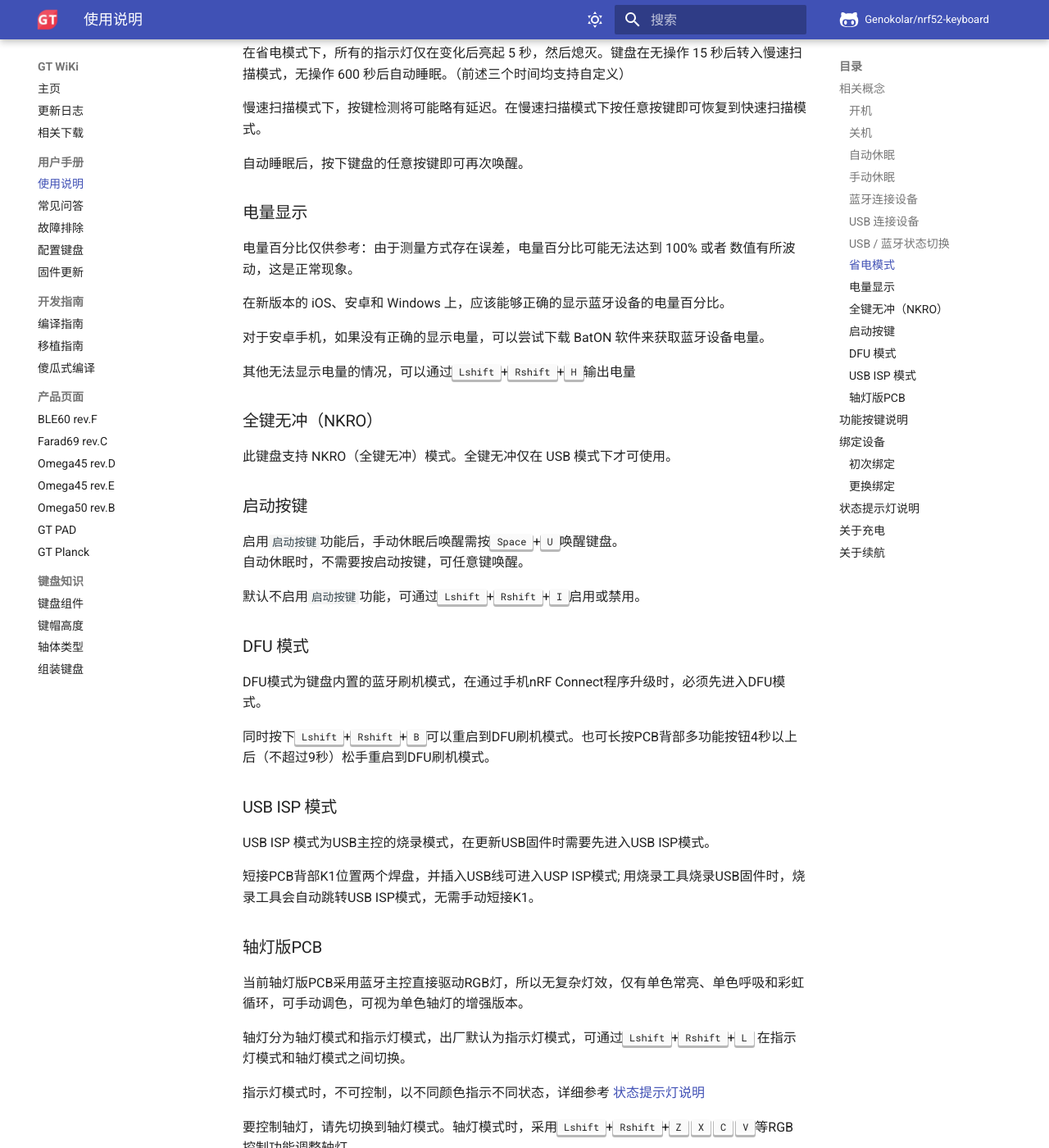
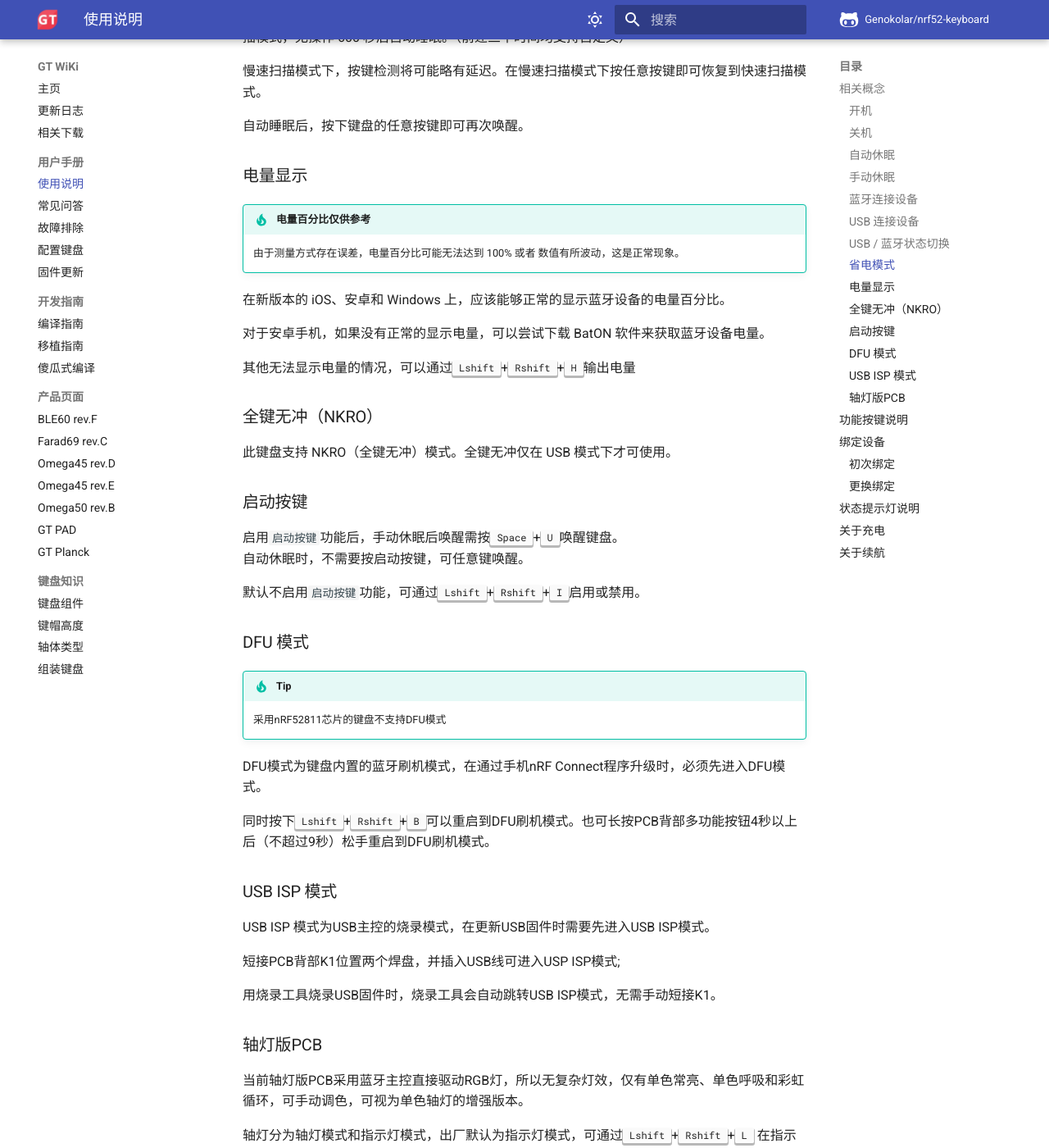
Before and after one commit to genokolar/genokolar.github.io, an MkDocs documentation site: the page built from docs/manual.md, in a window 1280 px wide and 1400 px high, scrolled down 1550 px. Shown: the whole window at 82% size. Built offline with MkDocs 1.6.1 and Material for MkDocs 9.7.7, drawn with Linux system fonts in a browser that asks for light colours; comment, search, counter and statistics services are not loaded; some of the changed text lies outside the part shown.

Commit message:
更新说明

```diff
--- a/docs/manual.md
+++ b/docs/manual.md
@@ -11,7 +10,7 @@
 ### 开机
 GT系列蓝牙双模键盘PCB没有硬件电源开关，只需要接入电池或插入USB通电后，键盘就自动开机。
 
-如果通过软关机后，可以通过插入USB线或者按击一下背部多功能按钮实现开机。
+如果通过软关机后，可以通过插入USB线 / 按击一下背部多功能按钮 / 按键旋钮中键 实现开机。
 
 ### 关机
 通过按下背部多功能按钮1秒以上后（不超过3秒）松手 或 系统功能按键<kbd>Lshift</kbd>+<kbd>Rshift</kbd>+<kbd>Backspace</kbd>或<kbd>~</kbd>进入关机状态。
@@ -60,11 +59,14 @@ USB连接状态下，通过<kbd>Lshift</kbd>+<kbd>Rshift</kbd>+<kbd>Q</kbd>/<kbd
 自动睡眠后，按下键盘的任意按键即可再次唤醒。
 
 ### 电量显示
-电量百分比仅供参考：由于测量方式存在误差，电量百分比可能无法达到 100% 或者 数值有所波动，这是正常现象。
 
-在新版本的 iOS、安卓和 Windows 上，应该能够正确的显示蓝牙设备的电量百分比。
+!!! tip "电量百分比仅供参考"
 
-对于安卓手机，如果没有正确的显示电量，可以尝试下载 BatON 软件来获取蓝牙设备电量。
+    由于测量方式存在误差，电量百分比可能无法达到 100% 或者 数值有所波动，这是正常现象。
+
+在新版本的 iOS、安卓和 Windows 上，应该能够正常的显示蓝牙设备的电量百分比。
+
+对于安卓手机，如果没有正常的显示电量，可以尝试下载 BatON 软件来获取蓝牙设备电量。
 
 其他无法显示电量的情况，可以通过<kbd>Lshift</kbd>+<kbd>Rshift</kbd>+<kbd>H</kbd>输出电量
 
@@ -77,6 +79,9 @@ USB连接状态下，通过<kbd>Lshift</kbd>+<kbd>Rshift</kbd>+<kbd>Q</kbd>/<kbd
 默认不启用`启动按键`功能，可通过<kbd>Lshift</kbd>+<kbd>Rshift</kbd>+<kbd>I</kbd>启用或禁用。
 
 ### DFU 模式
+!!! tip
+    采用nRF52811芯片的键盘不支持DFU模式
+
 DFU模式为键盘内置的蓝牙刷机模式，在通过手机nRF Connect程序升级时，必须先进入DFU模式。
 
 同时按下<kbd>Lshift</kbd>+<kbd>Rshift</kbd>+<kbd>B</kbd>可以重启到DFU刷机模式。也可长按PCB背部多功能按钮4秒以上后（不超过9秒）松手重启到DFU刷机模式。
@@ -84,7 +89,9 @@ DFU模式为键盘内置的蓝牙刷机模式，在通过手机nRF Connect程序
 ### USB ISP 模式
 USB ISP 模式为USB主控的烧录模式，在更新USB固件时需要先进入USB ISP模式。
 
-短接PCB背部K1位置两个焊盘，并插入USB线可进入USP ISP模式; 用烧录工具烧录USB固件时，烧录工具会自动跳转USB ISP模式，无需手动短接K1。
+短接PCB背部K1位置两个焊盘，并插入USB线可进入USP ISP模式;
+
+用烧录工具烧录USB固件时，烧录工具会自动跳转USB ISP模式，无需手动短接K1。
 
 ### 轴灯版PCB
 当前轴灯版PCB采用蓝牙主控直接驱动RGB灯，所以无复杂灯效，仅有单色常亮、单色呼吸和彩虹循环，可手动调色，可视为单色轴灯的增强版本。
```
Also changed, not shown: other parts of docs/manual.md (+1 -2 lines).
